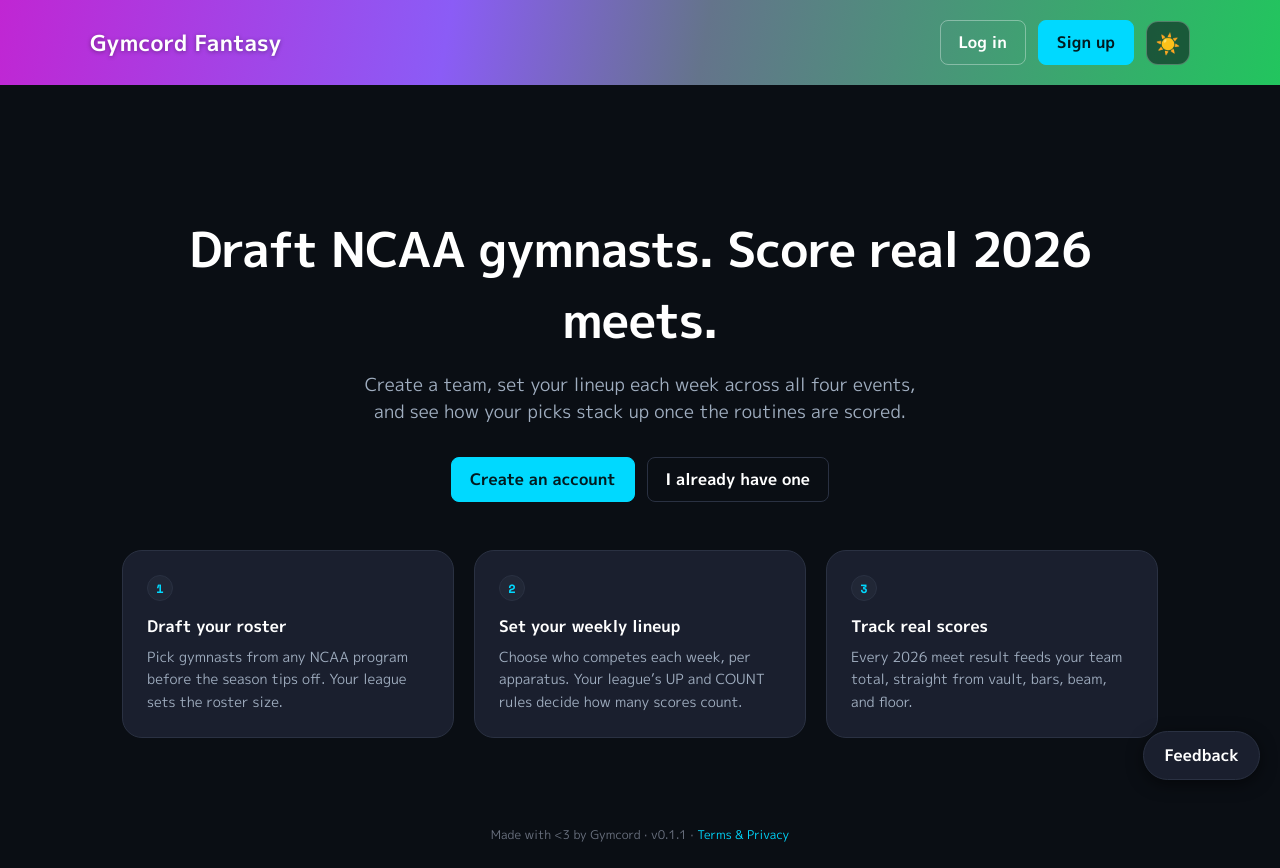
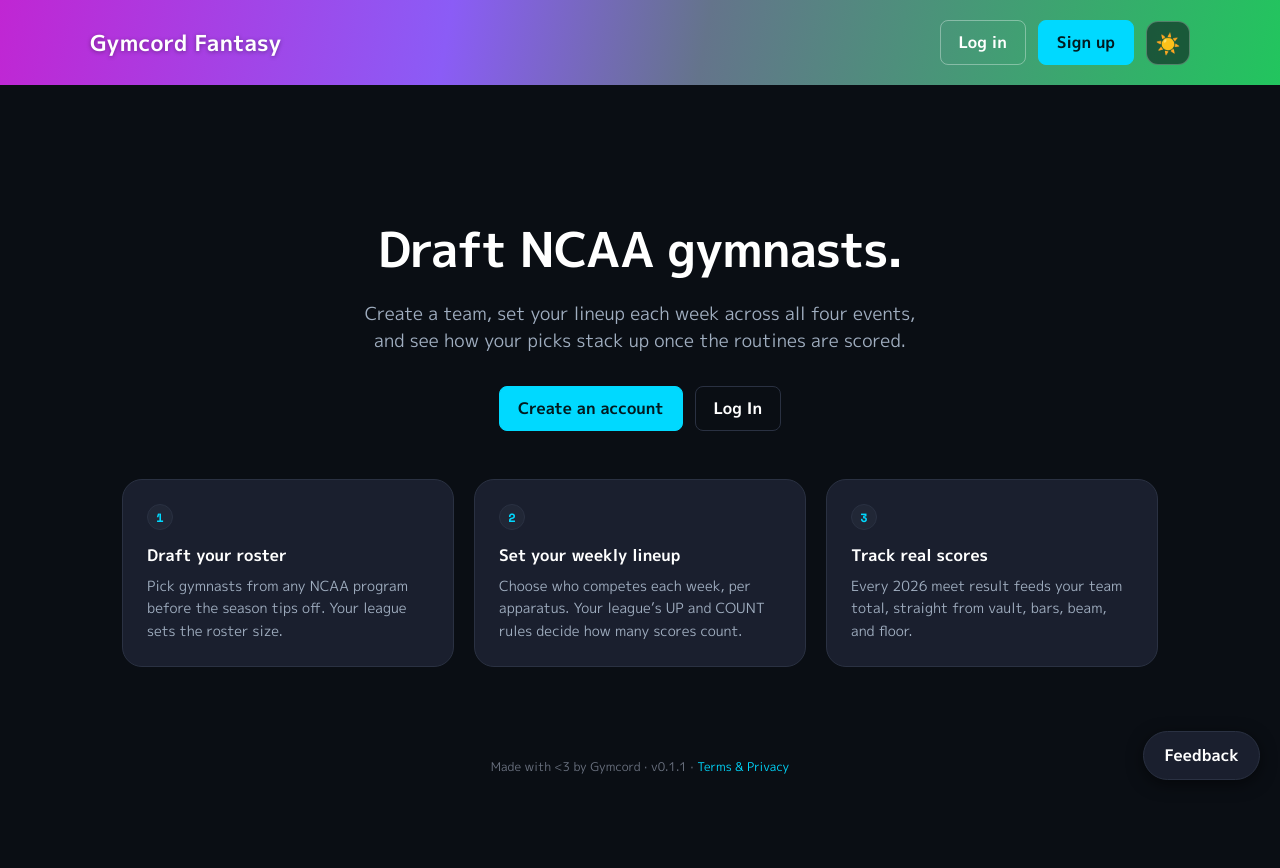
Before and after one commit to gymcorddiscord/gymcord-fantasy-web-app, a React (Vite) app in the folder frontend/: page /#/ in a window 1280 px wide. After the commit the page ends 800 px from the top, so only its background shows below. Built offline with nearby package versions, Linux system fonts and the light colour scheme; no server answers.

Commit message:
Simplify landing headline and rename login CTA
Co-Authored-By: Claude Sonnet 5 <noreply@anthropic.com>

```diff
--- a/frontend/src/pages/Landing.tsx
+++ b/frontend/src/pages/Landing.tsx
@@ -19,7 +19,7 @@ export function Landing() {
     return (
         <main className="page">
             <section className="landing-hero">
-                <h1>Draft NCAA gymnasts. Score real 2026 meets.</h1>
+                <h1>Draft NCAA gymnasts.</h1>
                 <p>
                     Create a team, set your lineup each week across all four events, and see how your
                     picks stack up once the routines are scored.
@@ -29,7 +29,7 @@ export function Landing() {
                         Create an account
                     </Link>
                     <Link to="/login" className="btn btn-ghost">
-                        I already have one
+                        Log In
                     </Link>
                 </div>
             </section>
```
